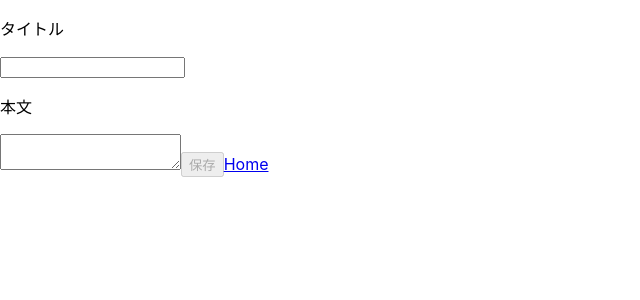
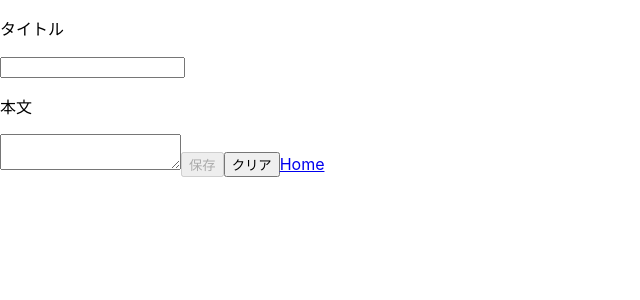
Before and after one commit to sayanok/Notes-App, a React (Create React App) app in the folder notes-app/: page /create in a window 1280 px wide. Shown: the top 300 px of the page, without its empty margins (0-640 px from the left). Built offline with nearby package versions, Linux system fonts and the light colour scheme.

Commit message:
add clear

```diff
--- a/notes-app/src/Create.tsx
+++ b/notes-app/src/Create.tsx
@@ -19,7 +19,7 @@ const Create: React.FC = () => {
     }
   }
 
-  function onClickHandler() {
+  function postNote() {
     setCreatedAt(new Date());
     let id;
     if (lengthOfNotes) {
@@ -32,15 +32,21 @@ const Create: React.FC = () => {
     localStorage.setItem(id.toString(), JSON.stringify(data));
   }
 
+  function clear() {
+    setTitle("");
+    setText("");
+  }
+
   return (
     <>
       <p>タイトル</p>
       <input onChange={(e) => onChangeHandler(e.target.value, "title")} value={title}></input>
       <p>本文</p>
       <textarea onChange={(e) => onChangeHandler(e.target.value, "text")} value={text}></textarea>
-      <button onClick={() => onClickHandler()} disabled={title === ""}>
+      <button onClick={() => postNote()} disabled={title === ""}>
         保存
       </button>
+      <button onClick={() => clear()}>クリア</button>
       <Link to="/">Home</Link>
     </>
   );
```
